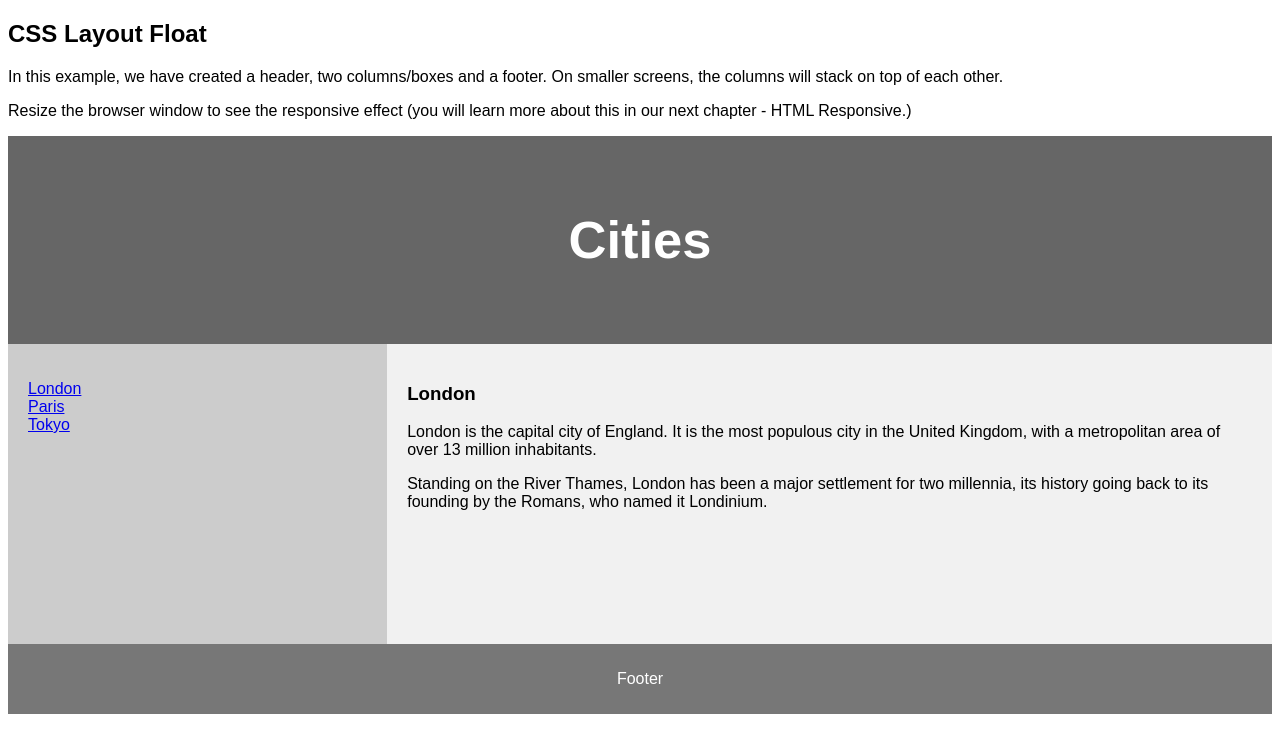
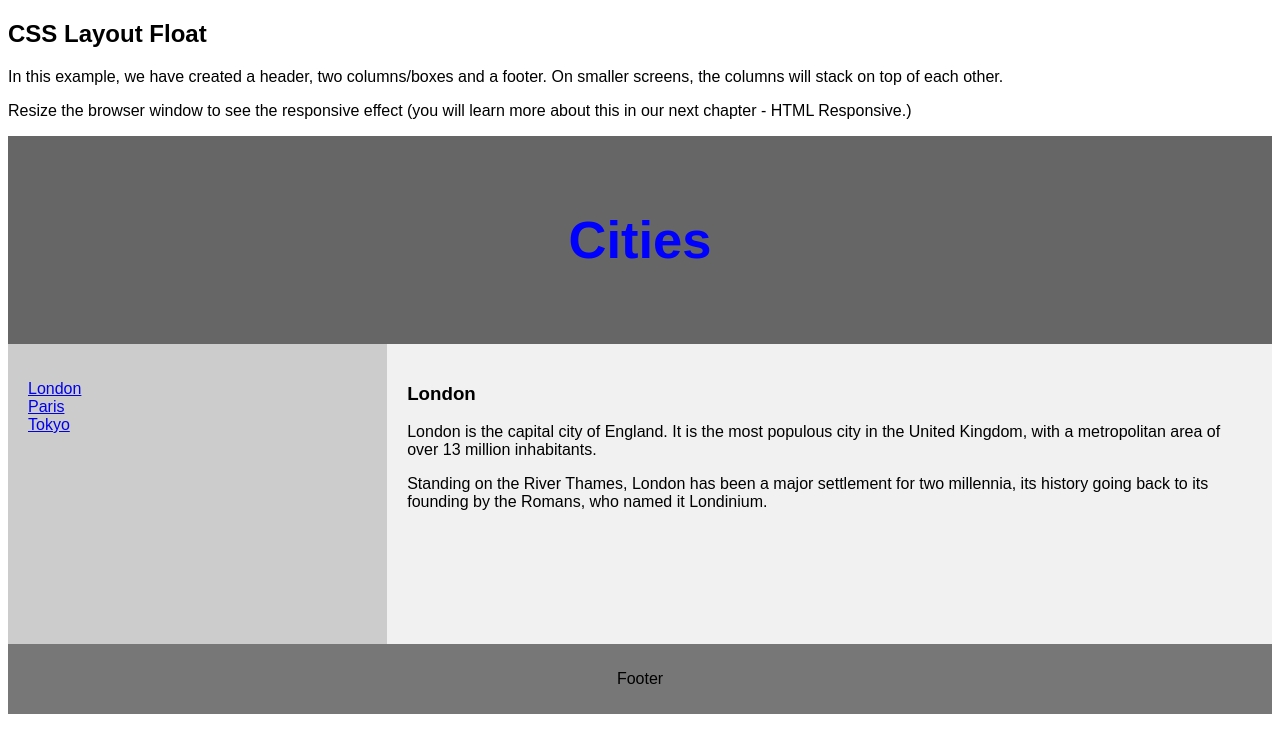
Before and after one commit to juafergar4/juafergar4.github.io, a plain HTML site: page index.html in a window 1280 px wide. Drawn offline with Linux system fonts and the light colour scheme.

Commit message:
Update index.html

```diff
--- a/index.html
+++ b/index.html
@@ -1,5 +1,5 @@
 <!DOCTYPE html>
-<html lang="en">
+<html lang="es">
 <head>
 <title>CSS Template</title>
 <meta charset="utf-8">
@@ -19,7 +19,7 @@ header {
   padding: 30px;
   text-align: center;
   font-size: 35px;
-  color: white;
+  color: blue;
 }
 
 /* Create two columns/boxes that floats next to each other */
@@ -57,7 +57,7 @@ footer {
   background-color: #777;
   padding: 10px;
   text-align: center;
-  color: white;
+  color: yelow;
 }
 
 /* Responsive layout - makes the two columns/boxes stack on top of each other instead of next to each other, on small screens */
```
